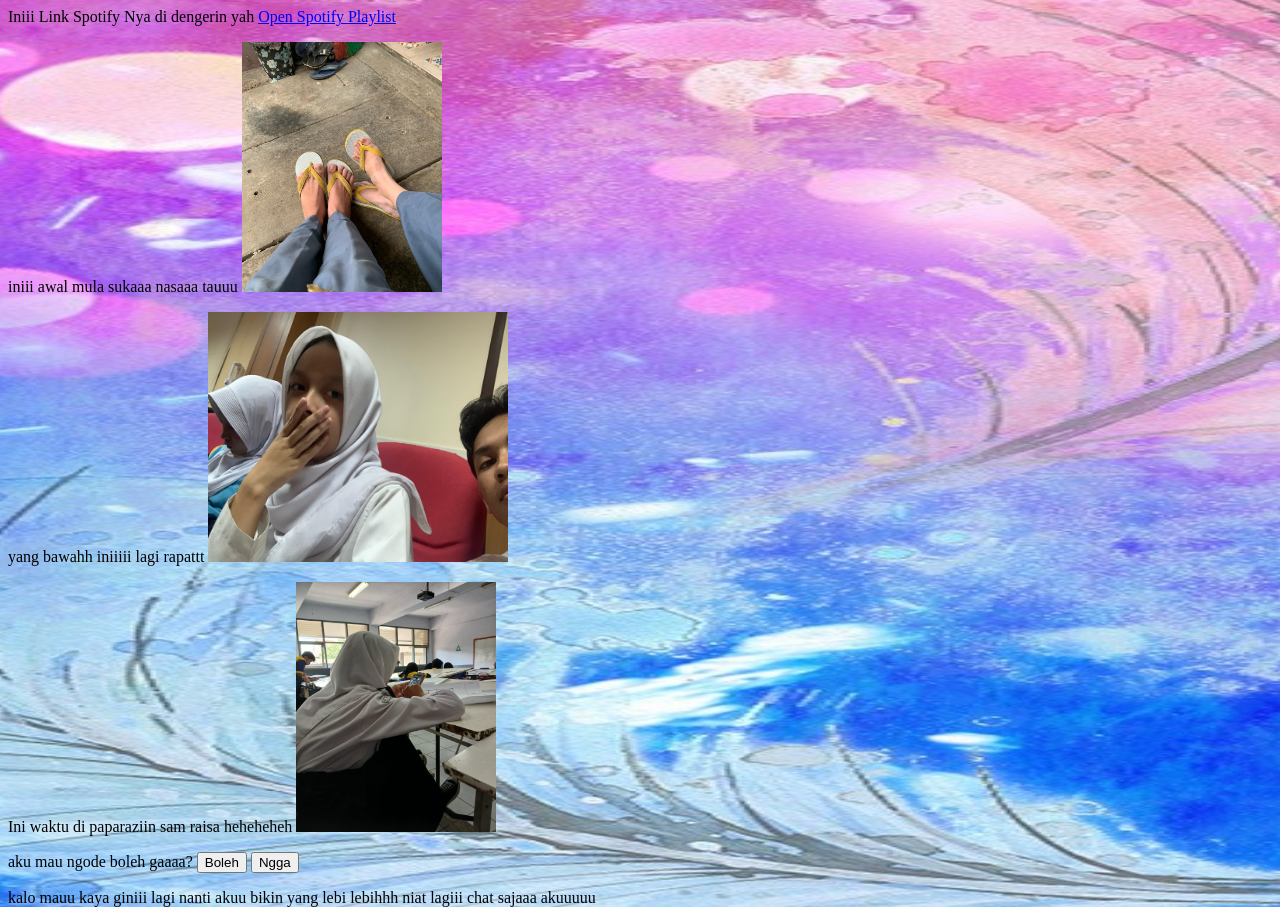
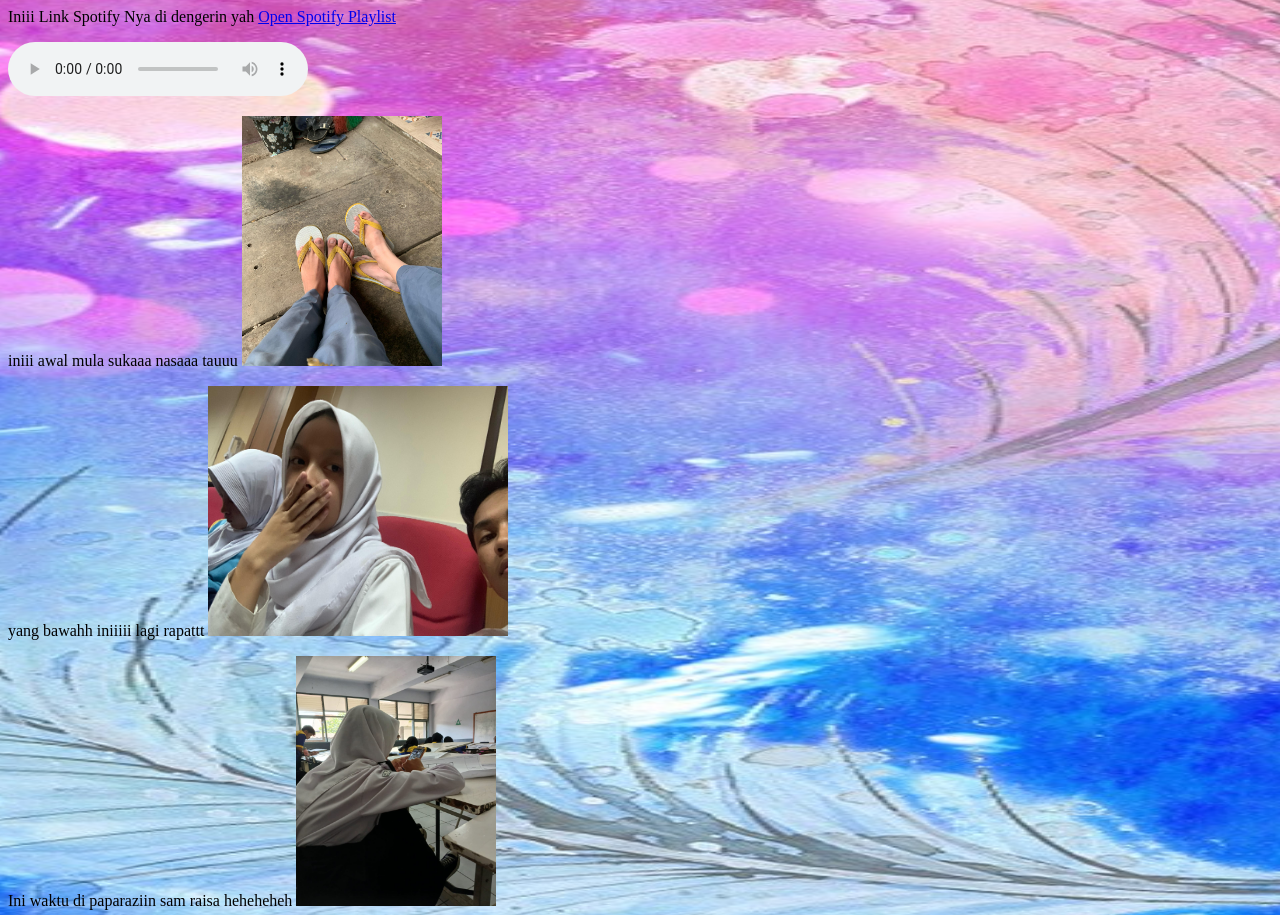
Before and after one commit to TediPunyaSiapa/TediPunyaSiapa.github.io, a plain HTML site: page index.html in a window 1280 px wide. Shown: the top 915 px of the page. Drawn offline with Linux system fonts and the light colour scheme.

Commit message:
Add files via upload

```diff
--- a/index.html
+++ b/index.html
@@ -42,7 +42,23 @@
 
   Iniii Link Spotify Nya di dengerin yah
   <a href="https://open.spotify.com/playlist/6MZkBfBHaI7HSL9lhCNtxr?si=etnXkLmGQ3u67avLcng2OA&pi=a-3hY44HfATd23" target="_blank">Open Spotify Playlist</a>
+<p>
+  <audio controls autoplay id="musicPlayer">
+    <source src="Budi Doremi - Tolong.mp3" type="audio/mpeg">
+    Your browser does not support the audio element.
+  </audio>
 
+
+
+
+
+
+
+
+
+
+
+</p>
 
   <p>iniii awal mula sukaaa nasaaa tauuu
   <img src="IMG-20240215-WA0008.jpg"
```
Also changed, not shown: 1 other file.
